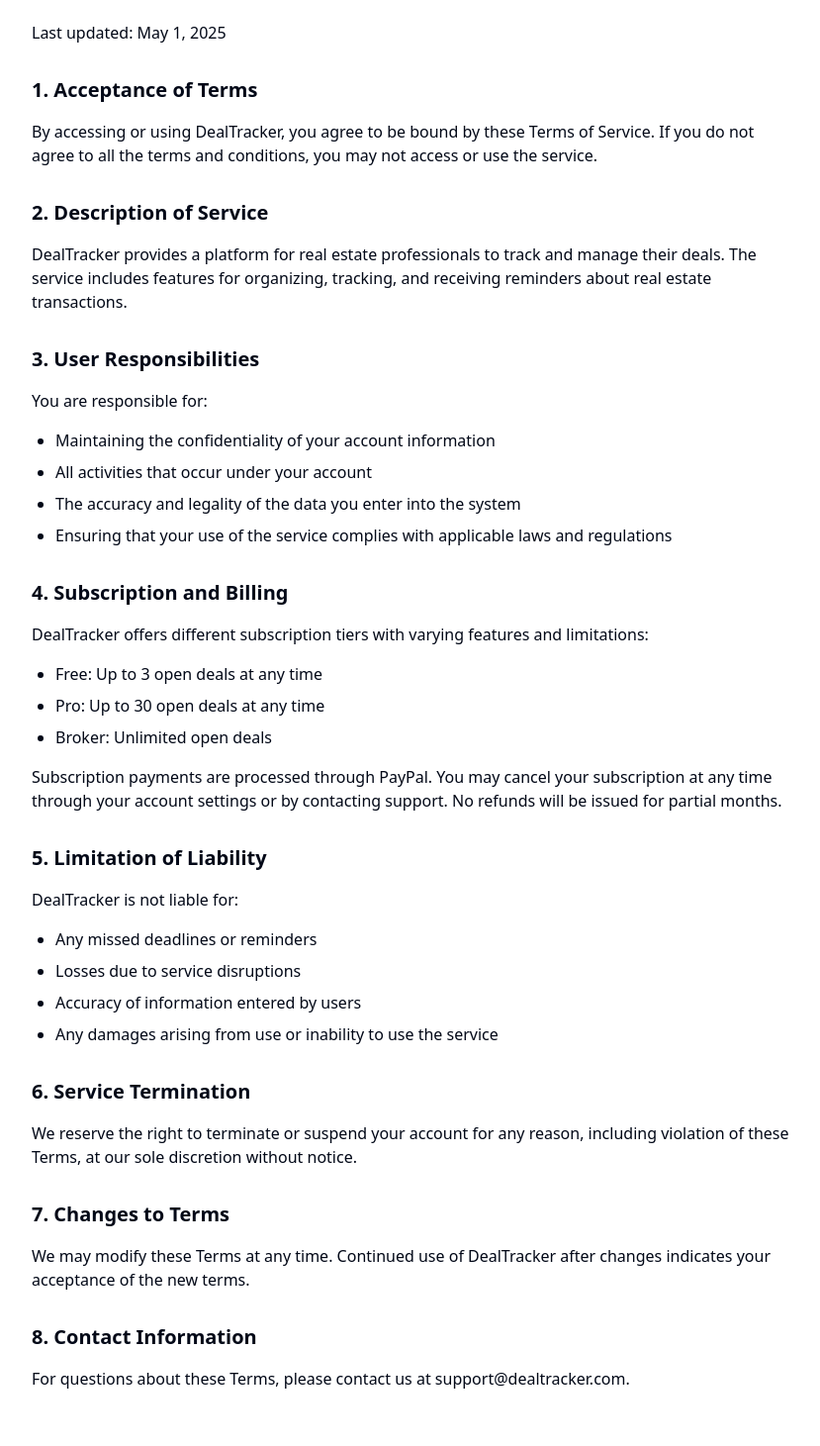
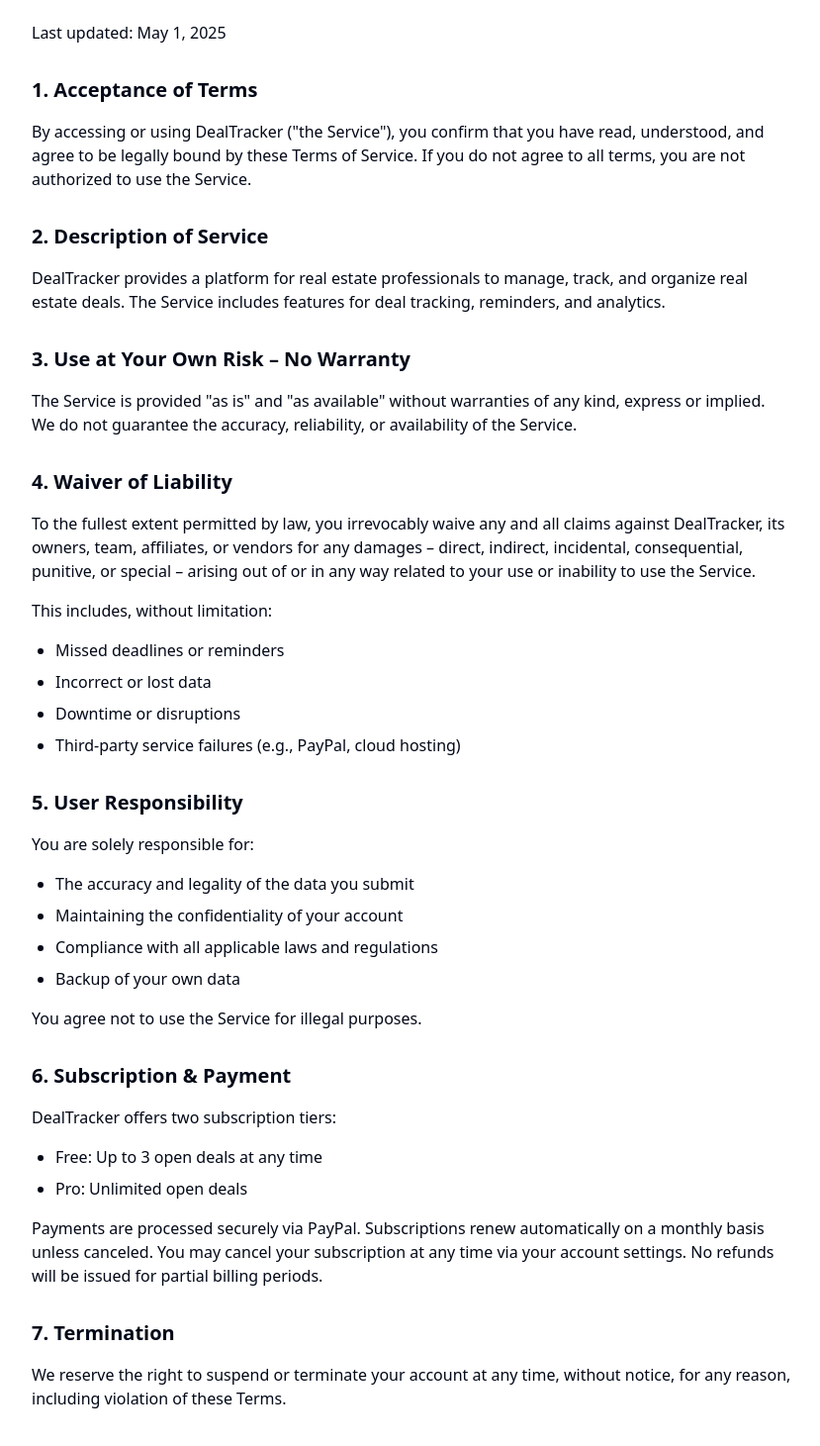
Before and after one commit to dgshjdhx/smart-real-estate-deals-03f5098a, a React (Vite) app: page /terms in a window 1280 px wide. Shown: the part 160-1621 px from the top of the page at 99% size, without its empty margins (224-1053 px from the left). Built offline with nearby package versions, Linux system fonts and the light colour scheme.

Commit message:
Refactor: Update terms and privacy policy
Update the terms of service and privacy policy content.

```diff
--- a/src/components/PricingPlans.tsx
+++ b/src/components/PricingPlans.tsx
@@ -75,7 +75,6 @@ const PricingCard = ({ tier, isPopular = false }: PlanProps) => {
             {tier !== "Free" && <Feature included>Closed deals archive</Feature>}
             {tier === "Pro" && (
               <>
-                <Feature included>Priority support</Feature>
                 <Feature included>Advanced analytics</Feature>
               </>
             )}
--- a/src/pages/Payment.tsx
+++ b/src/pages/Payment.tsx
@@ -1,3 +1,4 @@
+
 import React, { useEffect, useState } from "react";
 import { useNavigate, useLocation } from "react-router-dom";
 import Navbar from "../components/Navbar";
@@ -92,7 +93,7 @@ const Payment = () => {
                   <div className="flex justify-between">
                     <span>Deal Limit:</span>
                     <span className="font-medium">
-                      {selectedTier === 'Free' ? '3 deals' : '30 deals'}
+                      {selectedTier === 'Free' ? '3 deals' : 'Unlimited deals'}
                     </span>
                   </div>
                 </div>
@@ -106,7 +107,6 @@ const Payment = () => {
                     {selectedTier !== "Free" && <li>• Closed deals archive</li>}
                     {selectedTier === "Pro" && (
                       <>
-                        <li>• Priority support</li>
                         <li>• Advanced analytics</li>
                       </>
                     )}
--- a/src/pages/Terms.tsx
+++ b/src/pages/Terms.tsx
@@ -8,74 +8,96 @@ const Terms = () => {
       <Navbar />
       <main className="flex-grow container mx-auto px-4 py-12">
         <div className="max-w-3xl mx-auto">
-          <h1 className="text-3xl font-bold mb-6">Terms of Service</h1>
+          <h1 className="text-3xl font-bold mb-6">DealTracker – Terms of Service</h1>
 
           <div className="prose prose-gray max-w-none">
             <p className="mb-4">Last updated: May 1, 2025</p>
 
             <h2 className="text-xl font-semibold mt-8 mb-4">1. Acceptance of Terms</h2>
             <p className="mb-4">
-              By accessing or using DealTracker, you agree to be bound by these Terms of Service.
-              If you do not agree to all the terms and conditions, you may not access or use the service.
+              By accessing or using DealTracker ("the Service"), you confirm that you have read, understood,
+              and agree to be legally bound by these Terms of Service. If you do not agree to all terms,
+              you are not authorized to use the Service.
             </p>
 
             <h2 className="text-xl font-semibold mt-8 mb-4">2. Description of Service</h2>
             <p className="mb-4">
-              DealTracker provides a platform for real estate professionals to track and manage their deals.
-              The service includes features for organizing, tracking, and receiving reminders about real estate transactions.
+              DealTracker provides a platform for real estate professionals to manage, track, and organize real
+              estate deals. The Service includes features for deal tracking, reminders, and analytics.
             </p>
 
-            <h2 className="text-xl font-semibold mt-8 mb-4">3. User Responsibilities</h2>
+            <h2 className="text-xl font-semibold mt-8 mb-4">3. Use at Your Own Risk – No Warranty</h2>
             <p className="mb-4">
-              You are responsible for:
+              The Service is provided "as is" and "as available" without warranties of any kind, express or implied.
+              We do not guarantee the accuracy, reliability, or availability of the Service.
+            </p>
+
+            <h2 className="text-xl font-semibold mt-8 mb-4">4. Waiver of Liability</h2>
+            <p className="mb-4">
+              To the fullest extent permitted by law, you irrevocably waive any and all claims against DealTracker,
+              its owners, team, affiliates, or vendors for any damages – direct, indirect, incidental, consequential,
+              punitive, or special – arising out of or in any way related to your use or inability to use the Service.
+            </p>
+            <p className="mb-4">
+              This includes, without limitation:
             </p>
             <ul className="list-disc pl-6 mb-4">
-              <li className="mb-2">Maintaining the confidentiality of your account information</li>
-              <li className="mb-2">All activities that occur under your account</li>
-              <li className="mb-2">The accuracy and legality of the data you enter into the system</li>
-              <li className="mb-2">Ensuring that your use of the service complies with applicable laws and regulations</li>
+              <li className="mb-2">Missed deadlines or reminders</li>
+              <li className="mb-2">Incorrect or lost data</li>
+              <li className="mb-2">Downtime or disruptions</li>
+              <li className="mb-2">Third-party service failures (e.g., PayPal, cloud hosting)</li>
             </ul>
 
-            <h2 className="text-xl font-semibold mt-8 mb-4">4. Subscription and Billing</h2>
+            <h2 className="text-xl font-semibold mt-8 mb-4">5. User Responsibility</h2>
             <p className="mb-4">
-              DealTracker offers different subscription tiers with varying features and limitations:
+              You are solely responsible for:
+            </p>
+            <ul className="list-disc pl-6 mb-4">
+              <li className="mb-2">The accuracy and legality of the data you submit</li>
+              <li className="mb-2">Maintaining the confidentiality of your account</li>
+              <li className="mb-2">Compliance with all applicable laws and regulations</li>
+              <li className="mb-2">Backup of your own data</li>
+            </ul>
+            <p className="mb-4">
+              You agree not to use the Service for illegal purposes.
+            </p>
+
+            <h2 className="text-xl font-semibold mt-8 mb-4">6. Subscription & Payment</h2>
+            <p className="mb-4">
+              DealTracker offers two subscription tiers:
             </p>
             <ul className="list-disc pl-6 mb-4">
               <li className="mb-2">Free: Up to 3 open deals at any time</li>
-              <li className="mb-2">Pro: Up to 30 open deals at any time</li>
-              <li className="mb-2">Broker: Unlimited open deals</li>
+              <li className="mb-2">Pro: Unlimited open deals</li>
             </ul>
             <p className="mb-4">
-              Subscription payments are processed through PayPal. You may cancel your subscription at any time
-              through your account settings or by contacting support. No refunds will be issued for partial months.
+              Payments are processed securely via PayPal. Subscriptions renew automatically on a monthly basis
+              unless canceled. You may cancel your subscription at any time via your account settings.
+              No refunds will be issued for partial billing periods.
             </p>
 
-            <h2 className="text-xl font-semibold mt-8 mb-4">5. Limitation of Liability</h2>
+            <h2 className="text-xl font-semibold mt-8 mb-4">7. Termination</h2>
             <p className="mb-4">
-              DealTracker is not liable for:
-            </p>
-            <ul className="list-disc pl-6 mb-4">
-              <li className="mb-2">Any missed deadlines or reminders</li>
-              <li className="mb-2">Losses due to service disruptions</li>
-              <li className="mb-2">Accuracy of information entered by users</li>
-              <li className="mb-2">Any damages arising from use or inability to use the service</li>
-            </ul>
-
-            <h2 className="text-xl font-semibold mt-8 mb-4">6. Service Termination</h2>
-            <p className="mb-4">
-              We reserve the right to terminate or suspend your account for any reason, including
-              violation of these Terms, at our sole discretion without notice.
+              We reserve the right to suspend or terminate your account at any time, without notice,
+              for any reason, including violation of these Terms.
             </p>
 
-            <h2 className="text-xl font-semibold mt-8 mb-4">7. Changes to Terms</h2>
+            <h2 className="text-xl font-semibold mt-8 mb-4">8. Binding Arbitration and Jurisdiction</h2>
             <p className="mb-4">
-              We may modify these Terms at any time. Continued use of DealTracker after changes
-              indicates your acceptance of the new terms.
+              All disputes shall be resolved exclusively by binding arbitration in Tel Aviv, Israel,
+              under Israeli law. You waive your right to a jury trial and to participate in any class action.
             </p>
 
-            <h2 className="text-xl font-semibold mt-8 mb-4">8. Contact Information</h2>
+            <h2 className="text-xl font-semibold mt-8 mb-4">9. Changes to Terms</h2>
             <p className="mb-4">
-              For questions about these Terms, please contact us at support@dealtracker.com.
+              We reserve the right to modify these Terms at any time. Continued use of the Service after
+              changes constitutes acceptance of the new terms.
+            </p>
+
+            <h2 className="text-xl font-semibold mt-8 mb-4">Contact Information</h2>
+            <p className="mb-4">
+              For any questions regarding these Terms of Service, please contact us at:
+              fitai2468@gmail.com
             </p>
           </div>
         </div>
```
Also changed, not shown: src/pages/Privacy.tsx (+42 -31 lines).
